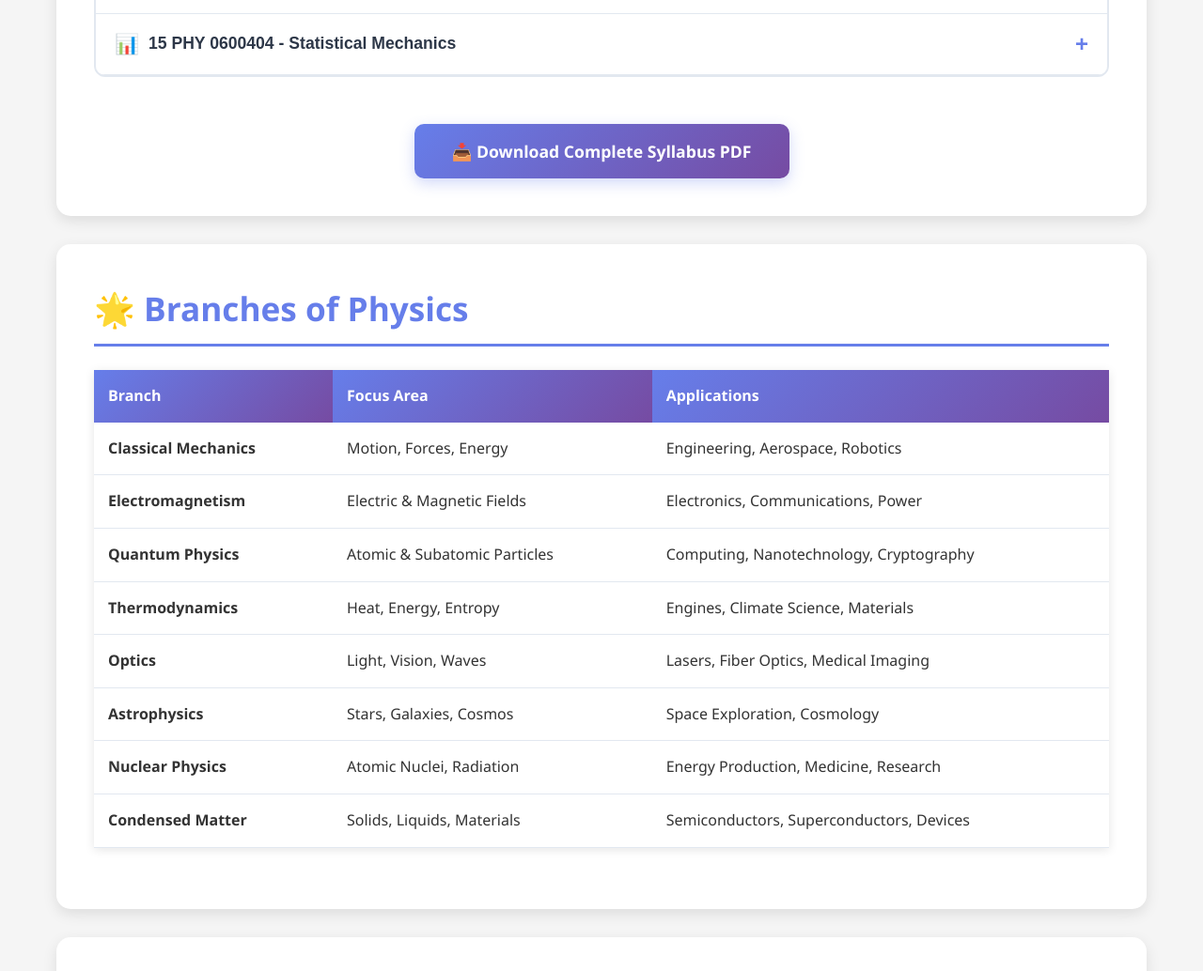
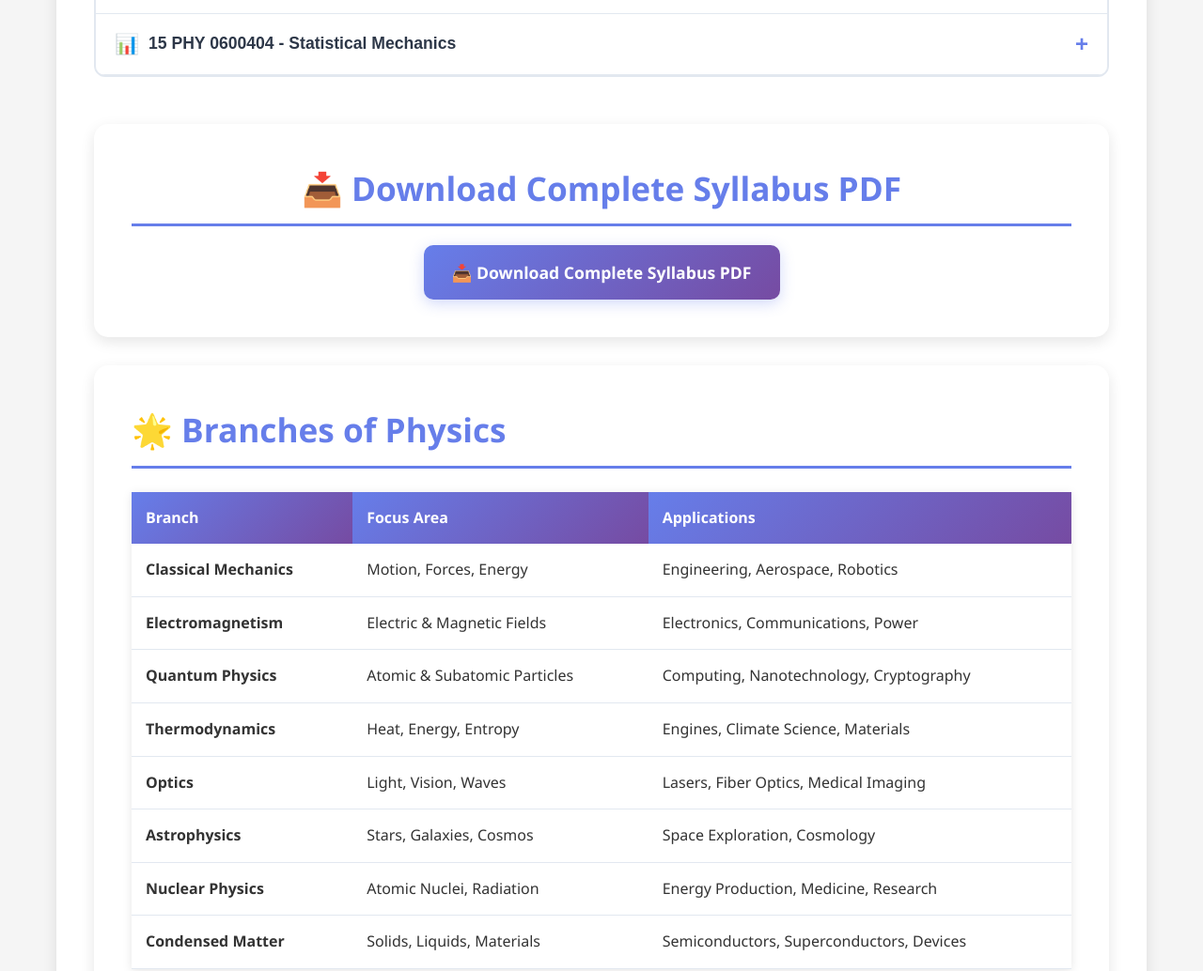
Before and after one commit to baruahsajal/B.Sc-physics-notes-with-me-, a plain HTML site: page index.html in a window 1280 px wide. Shown: the part 5586-6620 px from the top of the page at 94% size. Drawn offline with Linux system fonts and the light colour scheme.

Commit message:
Update index.html

```diff
--- a/index.html
+++ b/index.html
@@ -990,12 +990,14 @@
         </div>
     </div>
 
-    <!-- Download Button -->
-    <div style="text-align: center; margin-top: 50px;">
-        <a href="#" class="btn btn-primary" style="display: inline-block; background: linear-gradient(135deg, #667eea 0%, #764ba2 100%); color: white; padding: 15px 40px; border-radius: 10px; text-decoration: none; font-size: 1.1rem; font-weight: 600; box-shadow: 0 5px 15px rgba(102, 126, 234, 0.3); transition: all 0.3s;">
-            📥 Download Complete Syllabus PDF
-        </a>
-    </div>
+    <!-- Download Section -->
+<section id="download" style="text-align: center; margin-top: 50px;">
+  <h2>📥 Download Complete Syllabus PDF</h2>
+  <a href="https://drive.google.com/file/d/1WlpibYh4cB-AuHNaA99bDZRX7IOCqBK2/view?usp=drivesdk"
+     class="btn btn-primary"
+     style="display: inline-block; padding: 15px 30px; background: linear-gradient(135deg, #667eea 0%, #764ba2 100%); color: white; text-decoration: none; border-radius: 10px; font-size: 1.1rem; font-weight: bold; box-shadow: 0px 4px 15px rgba(102, 126, 234, 0.3); transition: all 0.3s;">
+    📥 Download Complete Syllabus PDF
+  </a>
 </section>
 
 
```
